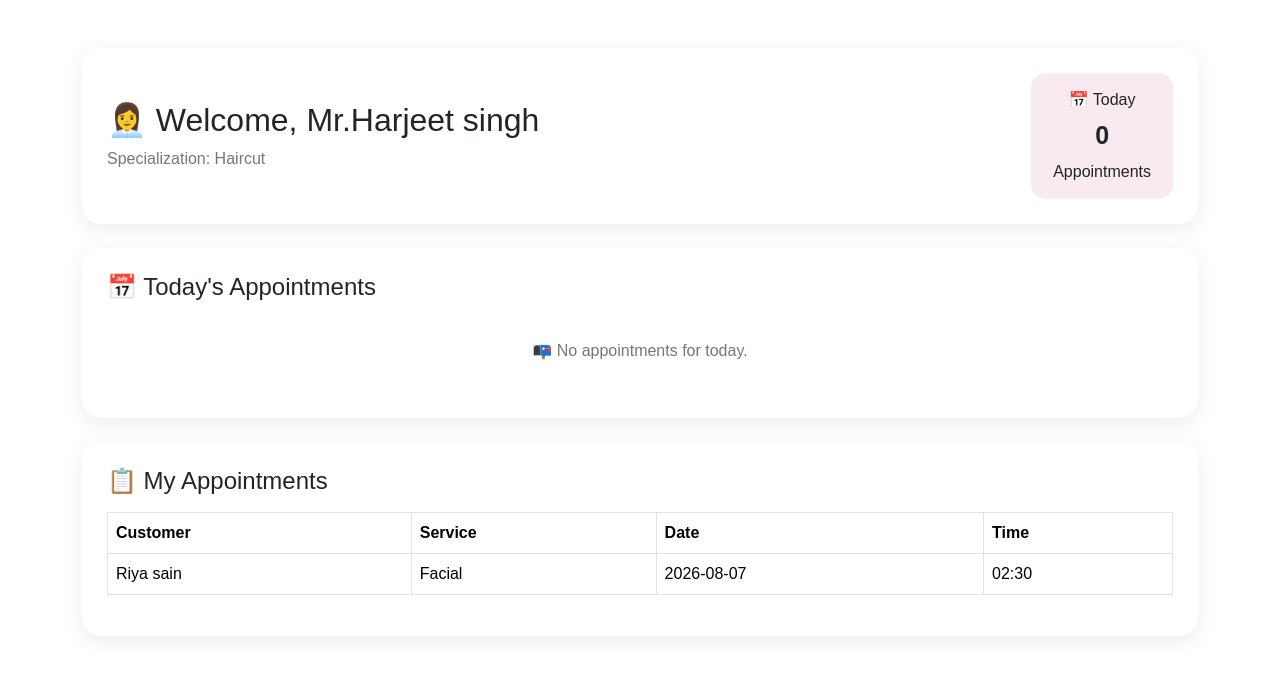
After one commit to kamna-20/Salon-Management-system, a Flask app: page /staff_dashboard/1 in a window 1280 px wide. The commit adds this page. Shown: the top 676 px of the page. Run offline with Flask 3, Linux system fonts and the light colour scheme; data comes from the database, SQL or seed files in the repository; both versions use the stored data as it was after the commit.

Commit message:
Add staff dashboard features and updated UI

```diff
--- a/app.py
+++ b/app.py
@@ -257,10 +257,12 @@ def dashboard():
   total_services = Service.query.count()
   total_appointments = Appointment.query.count()
 
+  staff_members = Staff.query.all()
   return render_template( "dashboard.html",
         total_customers = total_customers,
          total_services=total_services,
-         total_appointments=total_appointments
+         total_appointments=total_appointments,
+         staff_members=staff_members
      )
 
 
@@ -426,5 +428,41 @@ def get_staff(service_name):
     return jsonify(result)
 
 
+
+
+
+@app.route('/staff_dashboard/<int:staff_id>')
+def staff_dashboard(staff_id):
+
+    staff = Staff.query.get_or_404(staff_id)
+
+    today = datetime.now().strftime("%Y-%m-%d")
+
+    # Today's appointments
+    appointments = Appointment.query.filter_by(
+        staff_name=staff.name,
+        appointment_date=today
+    ).all()
+
+    # All appointments of this staff
+    my_appointments = Appointment.query.filter_by(
+        staff_name=staff.name
+    ).order_by(
+        Appointment.appointment_date,
+        Appointment.appointment_time
+    ).all()
+
+    return render_template(
+        "staff_dashboard.html",
+        staff=staff,
+        appointments=appointments,
+        my_appointments=my_appointments
+    )
+
+
+
+
+
+
 if __name__ == "__main__":
     app.run(debug=True)
--- a/models.py
+++ b/models.py
@@ -42,6 +42,8 @@ class Appointment(db.Model):
     appointment_date = db.Column(db.String(20), nullable=False)
     appointment_time = db.Column(db.String(20), nullable=False)
 
+    status = db.Column(db.String(20), default="Booked")
+
 class Payment(db.Model):
     id = db.Column(db.Integer, primary_key=True)
     customer_name = db.Column(db.String(100), nullable=False)
--- a/static/css/style.css
+++ b/static/css/style.css
@@ -1188,3 +1188,70 @@ body{
 .update-btn:hover{
     background:#b82c70;
 }
+
+.staff-header {
+    background: white;
+    padding: 25px;
+    border-radius: 18px;
+    display: flex;
+    justify-content: space-between;
+    align-items: center;
+    box-shadow: 0 5px 20px rgba(0,0,0,0.08);
+}
+
+.staff-header h2 {
+    margin-bottom: 8px;
+}
+
+.staff-header p {
+    margin: 0;
+    color: #777;
+}
+
+.today-box {
+    background: #f8eaf0;
+    padding: 15px 22px;
+    border-radius: 15px;
+    text-align: center;
+}
+
+.today-box strong {
+    display: block;
+    font-size: 25px;
+    margin: 5px;
+}
+
+.dashboard-card {
+    background: white;
+    padding: 25px;
+    border-radius: 18px;
+    box-shadow: 0 5px 20px rgba(0,0,0,0.08);
+}
+
+.status-badge {
+    background: #fff3cd;
+    color: #856404;
+    padding: 6px 12px;
+    border-radius: 20px;
+    font-size: 13px;
+}
+
+.complete-btn {
+    border: none;
+    background: #198754;
+    color: white;
+    padding: 7px 14px;
+    border-radius: 8px;
+    cursor: pointer;
+}
+
+.complete-btn:disabled {
+    background: #6c757d;
+    cursor: default;
+}
+
+.no-appointment {
+    text-align: center;
+    padding: 30px;
+    color: #777;
+}
--- a/templates/staff.html
+++ b/templates/staff.html
@@ -43,6 +43,7 @@
                 <option value="">Select Gender</option>
                 <option value="">Male</option>
                 <option value="">Female</option>
+                </select>
 
             <label class="mt-3">Experience</label>
             <input type="text" name="experience" class="form-control"
@@ -58,6 +59,7 @@
              </select>
 
              <br><br>
+
             <button type="submit" class="btn btn-service w-100 mt-4">
                 Save Staff
             </button>
--- /dev/null
+++ b/templates/staff_dashboard.html
@@ -0,0 +1,140 @@
+{% extends "base.html" %}
+
+{% block content %}
+
+<div class="container mt-5">
+
+    <!-- Staff Header -->
+    <div class="staff-header">
+        <div>
+            <h2>👩‍💼 Welcome, {{ staff.name }}</h2>
+            <p>Specialization: {{ staff.specialization }}</p>
+        </div>
+
+        <div class="today-box">
+            📅 Today
+            <strong>{{ appointments|length }}</strong>
+            Appointments
+        </div>
+    </div>
+
+
+    <!-- Today's Appointments -->
+    <div class="dashboard-card mt-4">
+
+        <h4>📅 Today's Appointments</h4>
+
+        {% if appointments %}
+
+        <div class="table-responsive mt-3">
+
+            <table class="table table-bordered">
+
+                <thead>
+                    <tr>
+                        <th>Customer</th>
+                        <th>Service</th>
+                        <th>Time</th>
+                        <th>Status</th>
+                        <th>Action</th>
+                    </tr>
+                </thead>
+
+                <tbody>
+
+                    {% for appointment in appointments %}
+
+                    <tr>
+
+                        <td>{{ appointment.customer_name }}</td>
+
+                        <td>{{ appointment.service_name }}</td>
+
+                        <td>{{ appointment.appointment_time }}</td>
+
+                        <td>
+                            <span class="status-badge">
+                                Booked
+                            </span>
+                        </td>
+
+                        <td>
+                            <button class="complete-btn"
+                                    onclick="this.innerHTML='✓ Completed'; this.disabled=true;">
+                                Complete
+                            </button>
+                        </td>
+
+                    </tr>
+
+                    {% endfor %}
+
+                </tbody>
+
+            </table>
+
+        </div>
+
+        {% else %}
+
+        <div class="no-appointment">
+            📭 No appointments for today.
+        </div>
+
+        {% endif %}
+
+    </div>
+
+
+
+
+<!-- My Appointments -->
+<div class="dashboard-card mt-4">
+
+    <h4>📋 My Appointments</h4>
+
+    {% if my_appointments %}
+
+    <div class="table-responsive mt-3">
+
+        <table class="table table-bordered">
+
+            <thead>
+                <tr>
+                    <th>Customer</th>
+                    <th>Service</th>
+                    <th>Date</th>
+                    <th>Time</th>
+                </tr>
+            </thead>
+
+            <tbody>
+
+                {% for appointment in my_appointments %}
+
+                <tr>
+                    <td>{{ appointment.customer_name }}</td>
+                    <td>{{ appointment.service_name }}</td>
+                    <td>{{ appointment.appointment_date }}</td>
+                    <td>{{ appointment.appointment_time }}</td>
+                </tr>
+
+                {% endfor %}
+
+            </tbody>
+
+        </table>
+
+    </div>
+
+    {% else %}
+
+    <div class="no-appointment">
+        📭 No appointments found.
+    </div>
+
+    {% endif %}
+
+   </div>
+</div>
+{% endblock %}
```
Also changed, not shown: templates/dashboard.html (+47 -0 lines), templates/index.html (+21 -0 lines), instance/database.db.
